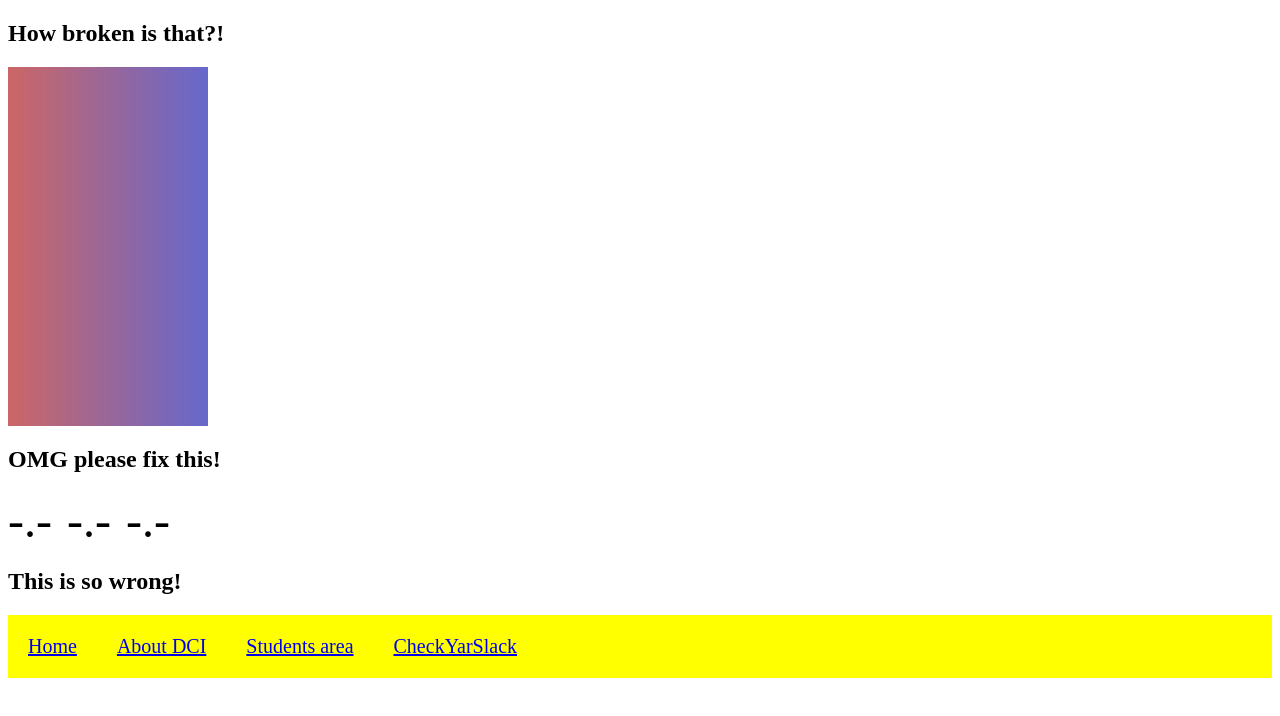
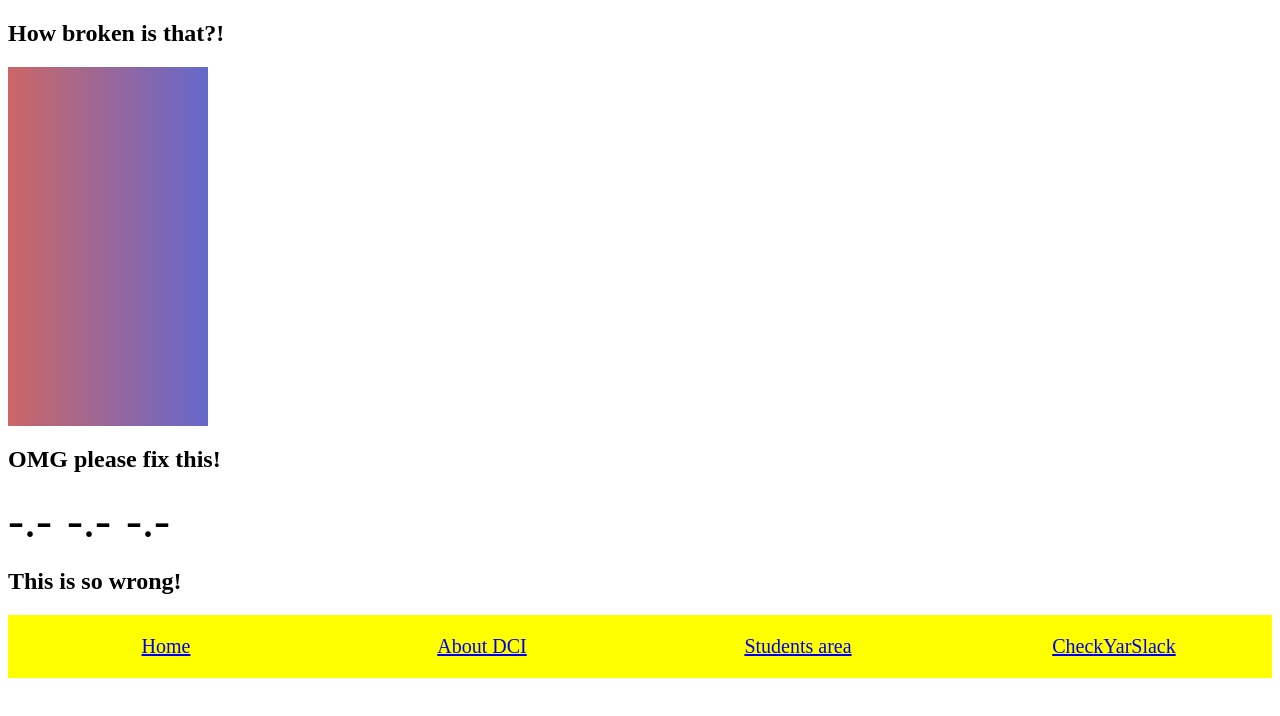
Before and after one commit to Snell401/Display-Master-Ex-CSS, a plain HTML site: page index.html in a window 1280 px wide. Drawn offline with Linux system fonts and the light colour scheme.

Commit message:
Update solution.css

```diff
--- a/solution.css
+++ b/solution.css
@@ -21,11 +21,9 @@
 }
 
 .fixme3 {
-    position: relative;
   background-color: yellow;
   width: 100%;
   list-style-type: none;
-  text-align: center;
   padding: 0;
   margin: 0 auto;
   display: inline-flex;
@@ -33,6 +31,8 @@
 }
 
 .fixme3 li {
+  width: 400px;
+  text-align: center;
   font-size: 20px;
   padding: 20px;
 }
```
